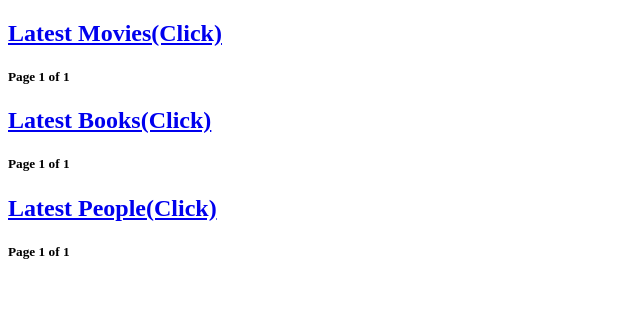
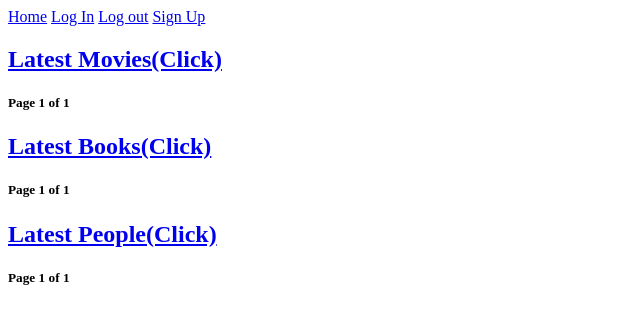
Before and after one commit to JihoJu/review-site, a Django app: page / in a window 1280 px wide. Shown: the top 324 px of the page, without its empty margins (0-640 px from the left). Run offline with Django 3.2, Linux system fonts and the light colour scheme; data that the repository does not hold is empty.

Commit message:
feat: Add header (nav.html) to base.html

```diff
--- a/templates/base.html
+++ b/templates/base.html
@@ -7,6 +7,7 @@
         <title> {{page_title}} </title>
     </head>
     <body>
+        {% include "nav.html" %}
         {% block content %}
         {% endblock content %}
     </body>
--- /dev/null
+++ b/templates/nav.html
@@ -0,0 +1,6 @@
+<header>
+    <a href="{% url 'core:home' %}"><span>Home</span></a>
+    <a href="{% url 'users:login' %}"><span>Log In</span></a>
+    <a href="#"><span>Log out</span></a>
+    <a href="#"><span>Sign Up</span></a>
+</header>
```
